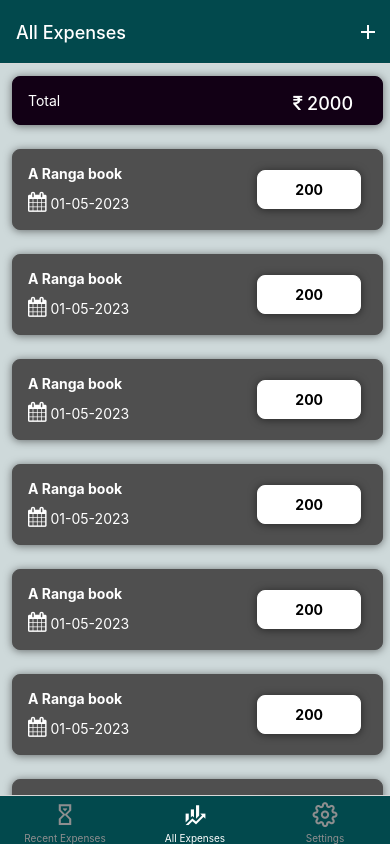
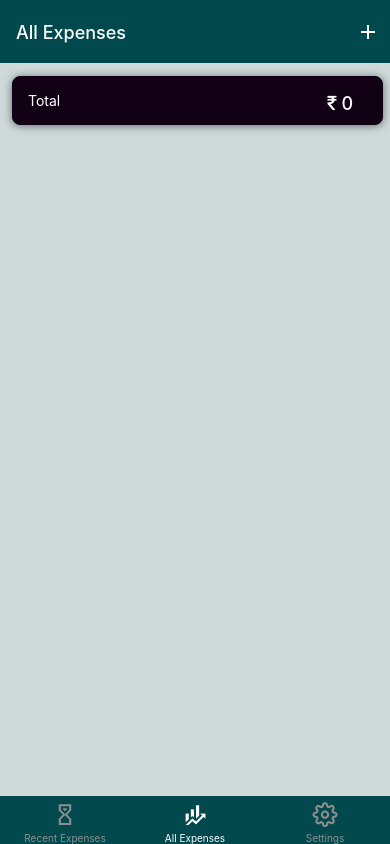
Before and after one commit to durgaprasadinikoti/expenseTracker, a React Native app: screen /AllExpenses in a window 390 px wide. Built offline with nearby package versions, Linux system fonts and the light colour scheme.

Commit message:
Added expenses

```diff
--- a/components/ui/Modal.js
+++ b/components/ui/Modal.js
@@ -5,64 +5,69 @@ import {
   Text,
   TextInput,
   Platform,
+  ScrollView,
 } from "react-native";
 import { useState, useEffect, useContext, useReducer } from "react";
 import ExpenseContext from "../../store/expense-context";
 import Button from "./Button";
 import DateTimePicker from "@react-native-community/datetimepicker";
 import { Fontisto } from "@expo/vector-icons";
-import { useNavigation } from '@react-navigation/native'
+import { useNavigation } from "@react-navigation/native";
 
 const initialState = {
-  title: '',
-  price: 0,
-  date: '',
-  comments: '',
-  errors: {}
-}
-
+  title: "",
+  price: "",
+  date: "",
+  comments: "",
+  errors: {},
+};
 
 const reducerFn = (state, action) => {
-
-  switch(action.type) {
-    case 'SET_FIELD_VALUE':
+  switch (action.type) {
+    case "SET_FIELD_VALUE":
       return {
         ...state,
-            [action.field]: action.value
-           }
-    case 'SET_ERROS':
+        [action.field]: action.value,
+      };
+    case "SET_ERROS":
       return {
         ...state,
         errors: action.errors,
-        }
-    case 'CLEAR_FORM':
-         return initialState
+      };
+    case "CLEAR_FORM":
+      return initialState;
     default:
       return state;
   }
-}
+};
 
 const ExtendedModal = () => {
 
-  const navigation = useNavigation();
-
-  const { isAddExpenseModalVisible, setIsAddExpenseModalVisible } =
+  const { isAddExpenseModalVisible, setIsAddExpenseModalVisible, setExpenses } =
     useContext(ExpenseContext);
   const [date, setDate] = useState(new Date());
 
   const [mode, setMode] = useState("date");
   const [show, setShow] = useState(false);
-  const [ state, dispatch ] = useReducer(reducerFn, initialState);
+  const [state, dispatch] = useReducer(reducerFn, initialState);
 
   useEffect(() => {
-    dispatch({type: 'SET_FIELD_VALUE', field: 'date', value: formatDate(new Date())})
-  } , [])
+    dispatch({
+      type: "SET_FIELD_VALUE",
+      field: "date",
+      value: formatDate(new Date()),
+    });
+  }, [isAddExpenseModalVisible]);
 
   const handleDatePickerChange = (event, selectedDate) => {
     const currentDate = selectedDate;
     setShow(false);
     setDate(currentDate);
-    dispatch({type: 'SET_FIELD_VALUE', field: 'date', value: formatDate(selectedDate)})
+    dispatch({
+      type: "SET_FIELD_VALUE",
+      field: "date",
+      value: formatDate(selectedDate),
+    });
   };
 
   const showMode = (currentMode) => {
@@ -75,7 +80,7 @@ const ExtendedModal = () => {
 
   const showDatepicker = () => {
     showMode("date");
-    setShow(true);
+    setShow(!show);
   };
 
   const formatDate = (date) => {
@@ -84,38 +89,35 @@ const ExtendedModal = () => {
     1;
   };
 
-
   const handleFormFields = (fieldName) => (value) => {
-    dispatch({type: 'SET_FIELD_VALUE', field: fieldName, value})
-  }
+    dispatch({ type: "SET_FIELD_VALUE", field: fieldName, value });
+  };
 
   const handleValidateForm = () => {
     const errors = {};
-     if(!state.title) {
+    if (!state.title) {
       errors.title = "Title is required";
     }
-     if(!state.price) {
+    if (!state.price) {
       errors.price = "Price is required";
     }
-     if(!state.comments) {
+    if (!state.comments) {
       errors.comments = "Comments are required";
     }
     return errors;
-
-  }
+  };
 
   const handleSubmit = () => {
-       console.log(state);
     const errors = handleValidateForm();
-       if(Object.keys(errors).length === 0) {
+    if (Object.keys(errors).length === 0) {
       setDate(new Date());
-          dispatch({type: 'CLEAR_FORM'});
+      dispatch({ type: "CLEAR_FORM" });
       setIsAddExpenseModalVisible(false);
-          // navigation.navigate('RecentExpenses')
+      setExpenses({...state, id: Date.now().toString(36)})
     } else {
-          dispatch({type: 'SET_ERROS', errors  })
+      dispatch({ type: "SET_ERROS", errors });
     }
-  }
+  };
 
   return (
     <Modal
@@ -127,35 +129,43 @@ const ExtendedModal = () => {
       }}
     >
       <SafeAreaView style={styles.container}>
-        <Text style={styles.text}>Add Expense</Text>
+        <ScrollView>
+          <Text style={[styles.text, {margin: 30, textAlign: 'center'}]}>Add Expense</Text>
           <SafeAreaView>
             <TextInput
               placeholder="Enter Expense title"
               style={styles.textInput}
               value={state.title}
-            onChangeText={handleFormFields('title')}
+              onChangeText={handleFormFields("title")}
+              placeholderTextColor="gray"
             />
-          {state.errors.title && <Text style={styles.errorText}>{ state.errors.title }</Text>}
+            {state.errors.title && (
+              <Text style={styles.errorText}>{state.errors.title}</Text>
+            )}
             <TextInput
               placeholder="Enter Expense Price"
+              placeholderTextColor="gray"
               style={styles.textInput}
               keyboardType={"numeric"}
               value={state.price}
-            onChangeText={handleFormFields('price')}
+              onChangeText={handleFormFields("price")}
             />
-           {state.errors.price && <Text style={styles.errorText}>{ state.errors.price }</Text>}
+            {state.errors.price && (
+              <Text style={styles.errorText}>{state.errors.price}</Text>
+            )}
             <SafeAreaView style={styles.datePickerContainer}>
               <SafeAreaView style={styles.datePickerTextContainer}>
                 <TextInput
                   value={formatDate(date)}
-                style={styles.dateTextInput}
+                  style={[styles.dateTextInput]}
+                  editable={false}
                 />
               </SafeAreaView>
               <SafeAreaView style={styles.datePickerButtonContainer}>
                 <Fontisto
                   name="date"
                   size={24}
-                color="black"
+                  color="white"
                   onPress={showDatepicker}
                 />
               </SafeAreaView>
@@ -168,11 +178,20 @@ const ExtendedModal = () => {
                 is24Hour={true}
                 display={"inline"}
                 onChange={handleDatePickerChange}
+                textColor="green"
               />
             )}
 
-          <TextInput style={styles.textArea} placeholder="Comments" value={state.comments} onChangeText={handleFormFields('comments')}/>
-          {state.errors.comments && <Text style={styles.errorText}>{ state.errors.comments }</Text>}
+            <TextInput
+              style={styles.textArea}
+              placeholder="Comments"
+              value={state.comments}
+              onChangeText={handleFormFields("comments")}
+              placeholderTextColor="gray"
+            />
+            {state.errors.comments && (
+              <Text style={styles.errorText}>{state.errors.comments}</Text>
+            )}
           </SafeAreaView>
           <SafeAreaView style={styles.buttonsContainer}>
             <SafeAreaView style={styles.buttonContainer}>
@@ -188,6 +207,7 @@ const ExtendedModal = () => {
               <Button onPress={handleSubmit}>Add Expense</Button>
             </SafeAreaView>
           </SafeAreaView>
+        </ScrollView>
       </SafeAreaView>
     </Modal>
   );
@@ -196,9 +216,7 @@ const ExtendedModal = () => {
 const styles = StyleSheet.create({
   container: {
     flex: 1,
-    backgroundColor: "#CED9DA",
-    justifyContent: "center",
-    alignItems: "center",
+    backgroundColor: "#373737",
   },
   textInput: {
     borderWidth: 1,
@@ -207,6 +225,7 @@ const styles = StyleSheet.create({
     padding: 10,
     margin: 10,
     borderColor: "gray",
+    color: "white",
   },
   textArea: {
     borderWidth: 1,
@@ -215,6 +234,7 @@ const styles = StyleSheet.create({
     padding: 10,
     margin: 10,
     borderColor: "gray",
+    color: "white",
   },
   dateTextInput: {
     borderWidth: 1,
@@ -223,6 +243,7 @@ const styles = StyleSheet.create({
     padding: 10,
     margin: 10,
     borderColor: "gray",
+    color: "white",
   },
   datePicker: {
     width: 400,
@@ -233,7 +254,7 @@ const styles = StyleSheet.create({
   text: {
     fontSize: 20,
     fontWeight: "bold",
-    color: "#5C0070",
+    color: "white",
   },
   buttonsContainer: {
     flexDirection: "row",
@@ -253,9 +274,9 @@ const styles = StyleSheet.create({
     alignItems: "center",
   },
   errorText: {
-    color: '#DE0000',
+    color: "#DE0000",
     paddingHorizontal: 12,
-  }
+  },
 });
 
 export default ExtendedModal;
--- a/screens/Expenses.js
+++ b/screens/Expenses.js
@@ -2,78 +2,17 @@ import { SafeAreaView, FlatList, StyleSheet } from 'react-native';
 import TotalExpernsesCard from '../components/expenses/TotalExpensesCard';
 import DetailExpenseCard from '../components/expenses/DetailExpenseCard';
 import Layout from './Layout';
-
-const DATA = [
-    {
-        id: 1,
-        title: 'A Ranga book',
-        price: 200,
-        date: '01-05-2023'
-    },
-    {
-        id: 2,
-        title: 'A Ranga book',
-        price: 200,
-        date: '01-05-2023'
-    },
-    {
-        id: 3,
-        title: 'A Ranga book',
-        price: 200,
-        date: '01-05-2023'
-    },
-    {
-        id: 4,
-        title: 'A Ranga book',
-        price: 200,
-        date: '01-05-2023'
-    },
-    {
-        id: 5,
-        title: 'A Ranga book',
-        price: 200,
-        date: '01-05-2023'
-    },
-    {
-        id: 6,
-        title: 'A Ranga book',
-        price: 200,
-        date: '01-05-2023'
-    },
-    {
-        id: 7,
-        title: 'A Ranga book',
-        price: 200,
-        date: '01-05-2023'
-    },
-    {
-        id: 8,
-        title: 'A Ranga book',
-        price: 200,
-        date: '01-05-2023'
-    },
-    {
-        id: 9,
-        title: 'A Ranga book',
-        price: 200,
-        date: '01-05-2023'
-    },
-    {
-        id: 10,
-        title: 'A Ranga book',
-        price: 200,
-        date: '01-05-2023'
-    }
-
-]
-
+import { useContext } from 'react';
+import ExpenseContext from "../store/expense-context";
 
 const Expenses = () => {
-    const TotalPrice = DATA.reduce( (acc, item) => acc + item.price, 0 )
+    const { expenses } = useContext(ExpenseContext);
+    console.log(expenses);
+    const TotalPrice = expenses.reduce( (acc, item) => acc + Number(item.price), 0 )
     return (
         <Layout>
             <TotalExpernsesCard title={'Total'} price={TotalPrice} />
-            <FlatList data={DATA} keyExtractor={ (item) => item.id} renderItem={ ({item}) =>  <DetailExpenseCard item={item}/> }/>
+            <FlatList data={expenses} keyExtractor={ (item) => item.id} renderItem={ ({item}) =>  <DetailExpenseCard item={item}/> }/>
         </Layout>
     )
 }
--- a/screens/RecentExpenses.js
+++ b/screens/RecentExpenses.js
@@ -2,41 +2,18 @@ import { FlatList } from "react-native";
 import TotalExpernsesCard from "../components/expenses/TotalExpensesCard";
 import DetailExpenseCard from "../components/expenses/DetailExpenseCard";
 import Layout from "./Layout";
-
-const DATA = [
-  {
-    id: 1,
-    title: "A Ranga book",
-    price: 200,
-    date: "01-05-2023",
-  },
-  {
-    id: 2,
-    title: "A Ranga book",
-    price: 200,
-    date: "01-05-2023",
-  },
-  {
-    id: 3,
-    title: "A Ranga book",
-    price: 200,
-    date: "01-05-2023",
-  },
-  {
-    id: 4,
-    title: "A Ranga book",
-    price: 200,
-    date: "01-05-2023",
-  }
-];
+import { useContext } from 'react';
+import ExpenseContext from "../store/expense-context";
 
 const RecentExpenses = () => {
-  const TotalPrice = DATA.reduce( (acc, item) => acc + item.price, 0 )
+  const { expenses } = useContext(ExpenseContext);
+  console.log(expenses);
+  const TotalPrice = expenses.reduce( (acc, item) => acc + Number(item.price), 0 )
   return (
     <Layout>
       <TotalExpernsesCard title={"Last 7 Days"} price={TotalPrice} />
       <FlatList
-        data={DATA}
+        data={expenses}
         keyExtractor={(item) => item.id}
         renderItem={({ item }) => <DetailExpenseCard item={item} />}
       />
--- a/store/ExpenseProvider.js
+++ b/store/ExpenseProvider.js
@@ -3,16 +3,18 @@ import { useState } from 'react';
 
 const ExpenseProvider = ({children}) => {
     const [isAddExpenseModalVisible, setIsAddExpenseModalShow] = useState(false);
+    const [expenses, setExpensesInst] = useState([]);
 
     const setIsAddExpenseModalVisible = (flag) => {
-        console.log("I am here...");
-        console.log(flag);
         setIsAddExpenseModalShow(flag);
     }
 
+    const setExpenses = expense => setExpensesInst( (previousExpenses) => [...previousExpenses, expense]  )
     const value = {
         isAddExpenseModalVisible,
-        setIsAddExpenseModalVisible
+        setIsAddExpenseModalVisible,
+        expenses,
+        setExpenses
     }
 
     return(
--- a/store/expense-context.js
+++ b/store/expense-context.js
@@ -2,7 +2,9 @@ import { createContext, useContext } from 'react';
 
 const ExpenseContext = createContext({
     isAddExpenseModalVisible: false,
-    setIsAddExpenseModalVisible: flag => {}
+    setIsAddExpenseModalVisible: flag => {},
+    expenses: [],
+    setExpenses: expense => {}
 })
 
 export default ExpenseContext;
```
Lines whose indentation alone changed are shown as unchanged.
